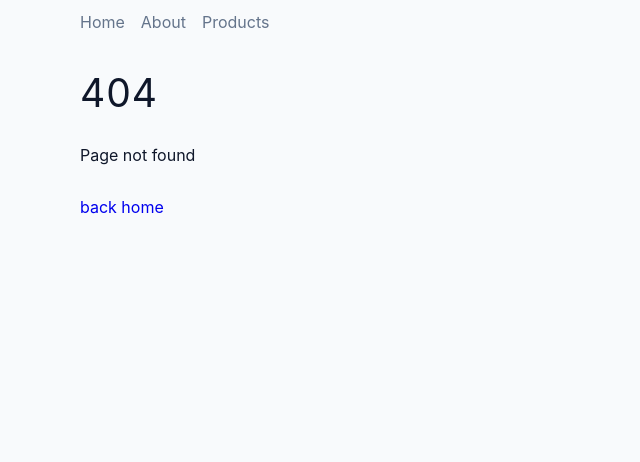
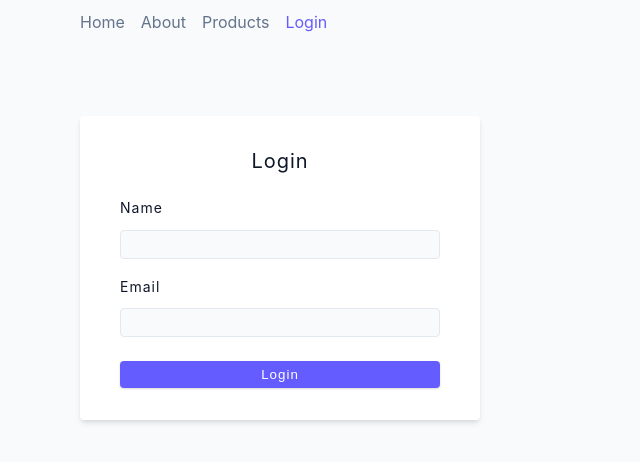
Before and after one commit to devkovmtl/react_router_app, a React (Create React App) app: page /login in a window 1280 px wide. Before the commit this address had no page. Shown: the top 462 px of the page, without its empty margins (0-640 px from the left). Built offline with nearby package versions, Linux system fonts and the light colour scheme.

Commit message:
Protected Route

```diff
--- a/src/App.js
+++ b/src/App.js
@@ -1,4 +1,6 @@
+import { useState } from 'react';
 import { BrowserRouter, Routes, Route } from 'react-router-dom';
+
 import {
   Home,
   About,
@@ -6,17 +8,36 @@ import {
   Error,
   SharedLayout,
   SingleProduct,
+  Login,
+  Dashboard,
+  ProtectedRoute,
+  SharedProductLayout,
 } from './pages';
 
 function App() {
+  const [user, setUser] = useState(null);
+
   return (
     <BrowserRouter>
       <Routes>
         <Route path='/' element={<SharedLayout />}>
           <Route index element={<Home />} />
           <Route path='about' element={<About />} />
-          <Route path='products' element={<Products />} />
-          <Route path='products/:productId' element={<SingleProduct />} />
+
+          <Route path='products' element={<SharedProductLayout />}>
+            <Route index element={<Products />} />
+            <Route path=':productId' element={<SingleProduct />} />
+          </Route>
+
+          <Route path='login' element={<Login setUser={setUser} />} />
+          <Route
+            path='dashboard'
+            element={
+              <ProtectedRoute user={user}>
+                <Dashboard user={user} />
+              </ProtectedRoute>
+            }
+          />
           <Route path='*' element={<Error />} />
         </Route>
       </Routes>
--- a/src/components/StyledNavbar.js
+++ b/src/components/StyledNavbar.js
@@ -25,6 +25,12 @@ const StyledNavbar = () => {
       >
         Products
       </NavLink>
+      <NavLink
+        to='/login'
+        className={({ isActive }) => (isActive ? 'link active' : 'link')}
+      >
+        Login
+      </NavLink>
     </nav>
   );
 };
--- a/src/pages/Dashboard.js
+++ b/src/pages/Dashboard.js
@@ -1,7 +1,7 @@
-const Dashboard = () => {
+const Dashboard = ({ user }) => {
   return (
     <section className='section'>
-      <h4>Dashboard</h4>
+      <h4>Hello {user?.name}</h4>
     </section>
   );
 };
--- a/src/pages/Login.js
+++ b/src/pages/Login.js
@@ -1,10 +1,17 @@
 import { useState } from 'react';
-const Login = () => {
+import { useNavigate } from 'react-router-dom';
+
+const Login = ({ setUser }) => {
   const [name, setName] = useState('');
   const [email, setEmail] = useState('');
 
+  const navigate = useNavigate();
+
   const handleSubmit = async (e) => {
     e.preventDefault();
+    if (!name || !email) return;
+    setUser({ name, email });
+    navigate('/dashboard');
   };
 
   return (
--- /dev/null
+++ b/src/pages/ProtectedRoute.js
@@ -0,0 +1,10 @@
+import { Navigate } from 'react-router-dom';
+
+const ProtectedRoute = ({ children, user }) => {
+  if (!user) {
+    return <Navigate to='/' />;
+  }
+  return children;
+};
+
+export default ProtectedRoute;
--- /dev/null
+++ b/src/pages/SharedProductLayout.js
@@ -0,0 +1,12 @@
+import { Outlet } from 'react-router-dom';
+
+const SharedLayout = () => {
+  return (
+    <>
+      <h2>Products</h2>
+      <Outlet />
+    </>
+  );
+};
+
+export default SharedLayout;
--- a/src/pages/index.js
+++ b/src/pages/index.js
@@ -6,3 +6,5 @@ export { default as Login } from './Login';
 export { default as Products } from './Products';
 export { default as SingleProduct } from './SingleProduct';
 export { default as SharedLayout } from './SharedLayout';
+export { default as SharedProductLayout } from './SharedProductLayout';
+export { default as ProtectedRoute } from './ProtectedRoute';
```
